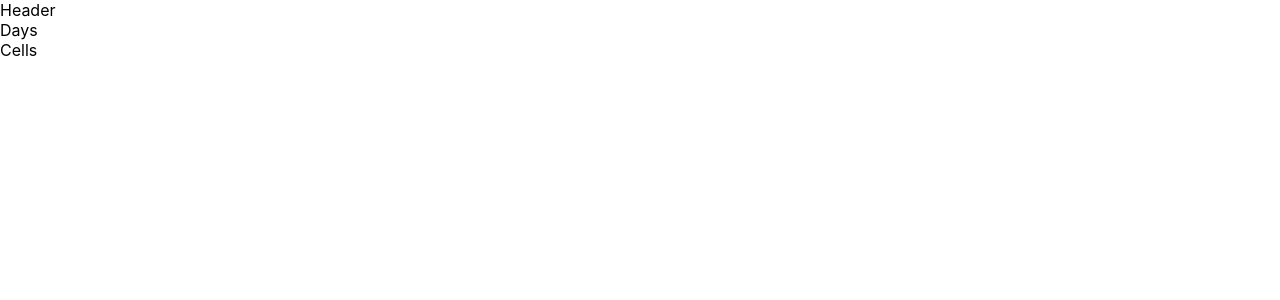
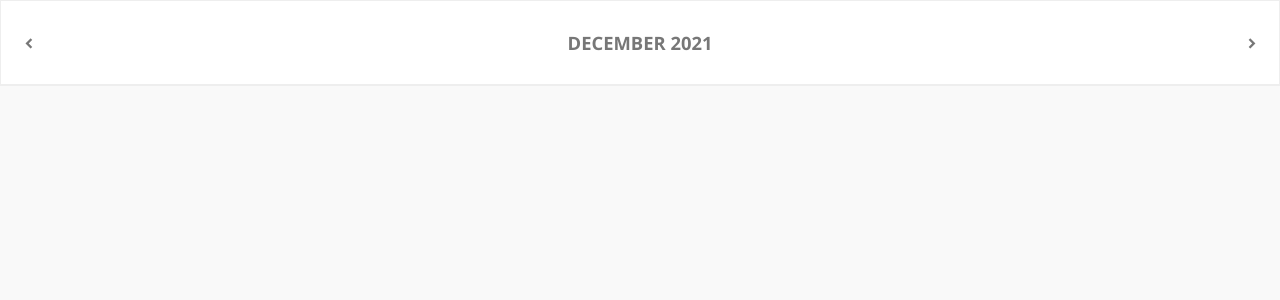
Before and after one commit to dujules23/practice-record-app-be, a React (Create React App) app in the folder practice-record/: page /calendar in a window 1280 px wide. Shown: the top 300 px of the page. Built offline with nearby package versions, Linux system fonts and the light colour scheme.

Commit message:
added header to calendar, arrow functionality successful

```diff
--- a/practice-record/src/view/components/Calendar.js
+++ b/practice-record/src/view/components/Calendar.js
@@ -1,14 +1,64 @@
-import React from "react";
-import dateFns from "date-fns";
+import React, { useState } from "react";
+import * as dateFns from "date-fns";
+
+import './Calendar.css'
 
 
 function Calendar () {
+  const [currentMonth, setCurrentMonth] = useState(new Date())
+  const [selectedDate, setSelectedDate] = useState(new Date())
+
+  const renderHeader = () => {
+    const dateFormat = "MMMM yyyy";
+
+    return (
+    <div className="header row flex-middle">
+      <div className="col col-start">
+        <div className="icon" onClick={() => prevMonth()}>
+          chevron_left
+        </div>
+      </div>
+      <div className="col col-center">
+        <span>
+          {dateFns.format(currentMonth, dateFormat)}
+        </span>
+      </div>
+      <div className="col col-end" onClick={() => nextMonth()}>
+        <div className="icon">chevron_right</div>
+      </div>
+    </div>
+  );
+  };
+
+  const renderDays = () => {
+
+  };
+
+  const renderCells = () => {
+
+  };
+
+  const onDateClick = day => {
+
+  };
+
+  const nextMonth = () => {
+    setCurrentMonth(
+      dateFns.addMonths(currentMonth, 1)
+    );
+  };
+
+  const prevMonth = () => {
+    setCurrentMonth(
+      dateFns.subMonths(currentMonth, 1)
+    );
+  };
 
   return(
-    <div>
-      <div>Header</div>
-      <div>Days</div>
-      <div>Cells</div>
+    <div className="calendar">
+      {renderHeader()}
+      {renderDays()}
+      {renderCells()}
     </div>
   );
 };
```
